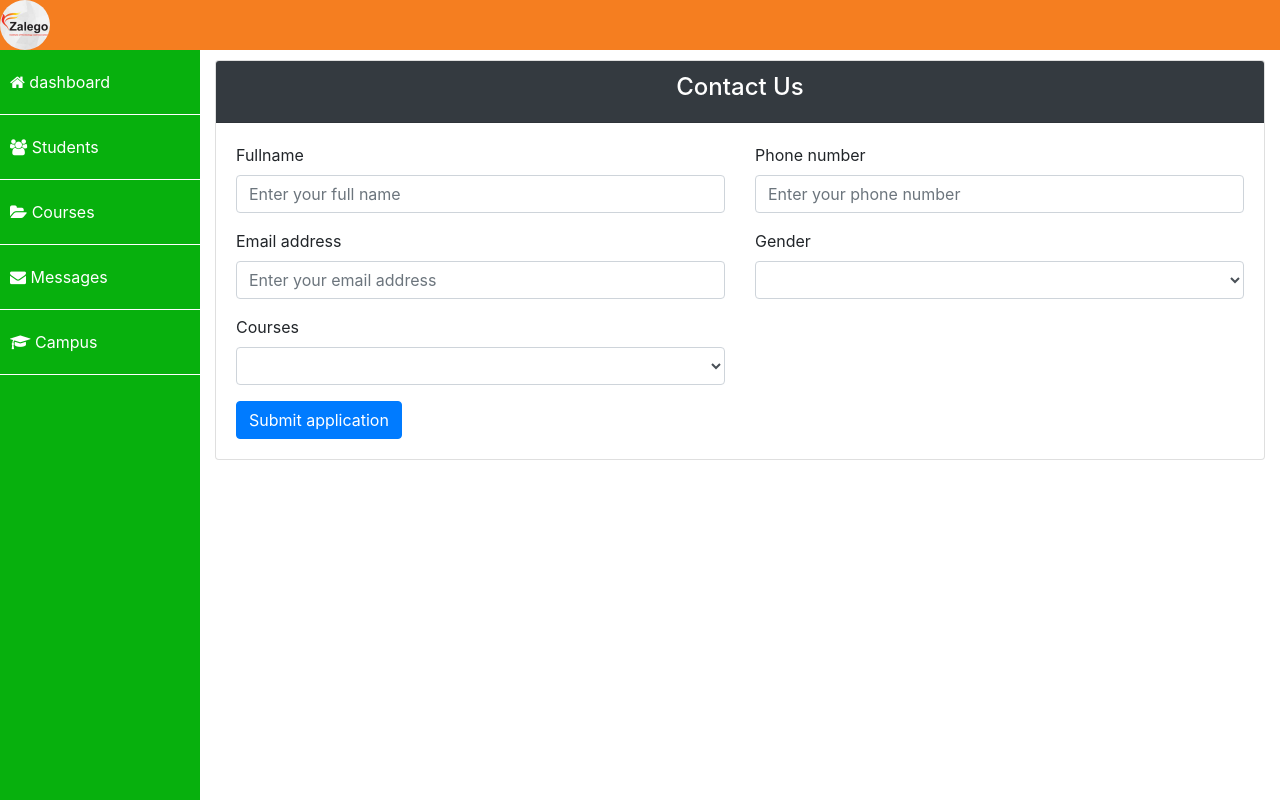
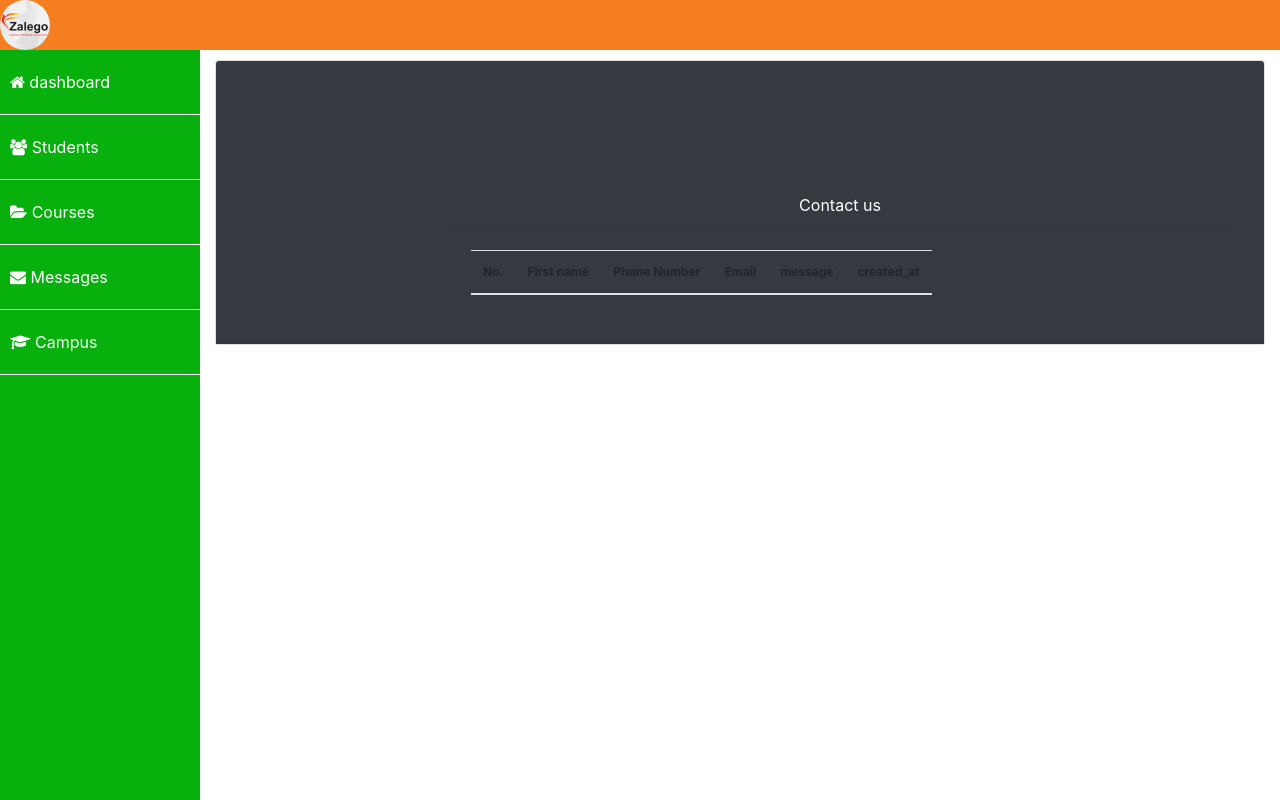
Before and after one commit to mocohdee/admindashboard, a PHP site: page /contactus.php in a window 1280 px wide. Run offline with PHP 8.4, Linux system fonts and the light colour scheme; lists and menus that the app fills with data are empty.

Commit message:
added contact us

```diff
--- a/webStartingTemplate/contactus.php
+++ b/webStartingTemplate/contactus.php
@@ -24,44 +24,29 @@ require_once('logics/dbconnection.php');
                 <div class="col-lg-12">
                     <div class="card">
                         <div class="card-header bg-dark text-center text-white">
-                            <h4>Contact Us</h4>
+
                             <span></span>
-	</div><div class="card-body">
-	<form action="contactus.php" method="POST">
-                <div class="row">
-                    <div class="mb-3 col-lg-6">
-                        <label for="firstname" class="form-label">Fullname</label>
-                        <input type="text" class="form-control" placeholder="Enter your full name">
-                    </div>
-                    <div class="mb-3 col-lg-6">
-                        <label for="firstname" class="form-label">Phone number</label>
-                        <input type="tel" class="form-control" placeholder="Enter your phone number">
-                    </div>
-                </div>
-                <div class="row">
-                    <div class="mb-3 col-lg-6">
-                        <label for="firstname" class="form-label">Email address</label>
-                        <input type="email" class="form-control" placeholder="Enter your email address">
-                    </div>
-                    <div class="mb-3 col-lg-6">
-                		<label for="gender" class="form-label">Gender</label>
-                        <select name="gender" class="form-control" aria-label="default select example">
-                                <option ></option>
-                                <option value="Male">Male</option>
-                                <option value="Female">Female</option>
-                            </select>
-                    </div>
-                </div>
-                <div class="row">
-                    <div class="mb-3 col-lg-6">
-					<label for="firstname" class="form-label">Courses</label>
-					<select name="course" class="form-control multiplchose_questiontypes" id="selector">
-                                <option value="" ></option>
-                                <option value="web design">web design</option>
-                                <option value="cyber security">cyber security</option>
-                                <option value="android development">android development</option>
+                            <div class="main-content">
+		<div class="container-fluid">
+			<div class="row pt-5">
+				<div class="col-lg-12">
+					<div class="card-header bg-dark text-white text-center">
+						<span>Contact us</span>
+					</div>
+                    <div class="card-body">
+                        <table class="table table-striped table-hover table-responsive" style="font-size: 12px;">
+                            <thead>
+                                <tr>
+                                    <th>No.</th>
+                                    <th>First name</th>
+                                    <th>Phone Number</th>
+                                    <th>Email</th>
+                                    <th>message</th>
+                                    <th>created_at</th>
 
-                            </select>
+                                     </tr>
+                            </thead>
+                            <tbody>
 
 
                     </div>
@@ -69,7 +54,7 @@ require_once('logics/dbconnection.php');
 
 
 
-                <button type="submit" class="btn btn-primary">Submit application</button>
+
 
             </form>
         </div>
```
